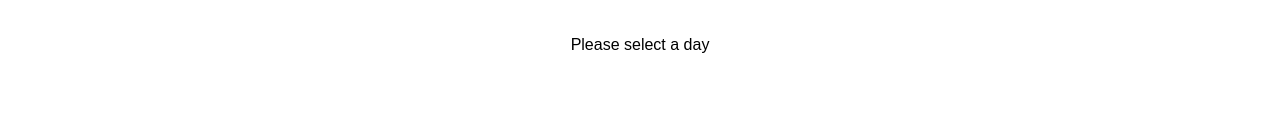
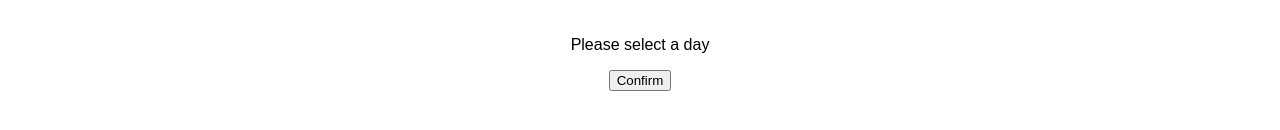
Before and after one commit to krostedt/travelbooker, a React (Create React App) app: page / in a window 1280 px wide. Shown: the part 442-572 px from the top of the page. Built offline with nearby package versions, Linux system fonts and the light colour scheme.

Commit message:
Confirm-button

```diff
--- a/src/App.js
+++ b/src/App.js
@@ -28,10 +28,17 @@ class CalendarManager extends React.Component {
     super(props);
     this.state = {
       activeDay: undefined,
-      dayItems: []
+      dayItems: [],
+      daysConfirmed: false
     };
 
     this.handleClick = this.handleClick.bind(this);
+    this.handleConfirm = this.handleConfirm.bind(this);
+
+  }
+
+  handleConfirm() {
+    this.setState({daysConfirmed: true});
   }
 
   handleClick(day, {currentSelected} ) {
@@ -91,6 +98,7 @@ class CalendarManager extends React.Component {
         <DayList
           dayList={this.state.dayItems}
         />
+        <ConfirmButton onConfirm={this.handleConfirm} confirmed={this.state.daysConfirmed} />
       </div>
     );
   }
@@ -118,4 +126,9 @@ const DayItem = (props) => {
   return (<p>{props.date.toLocaleDateString()}</p>);
 };
 
+const ConfirmButton = (props) => {
+  console.log(props);
+  return (<button type="button" onClick={props.onConfirm}>{props.confirmed ? ("Confirmed") : ("Confirm")}</button>);
+};
+
 export default App;
```
